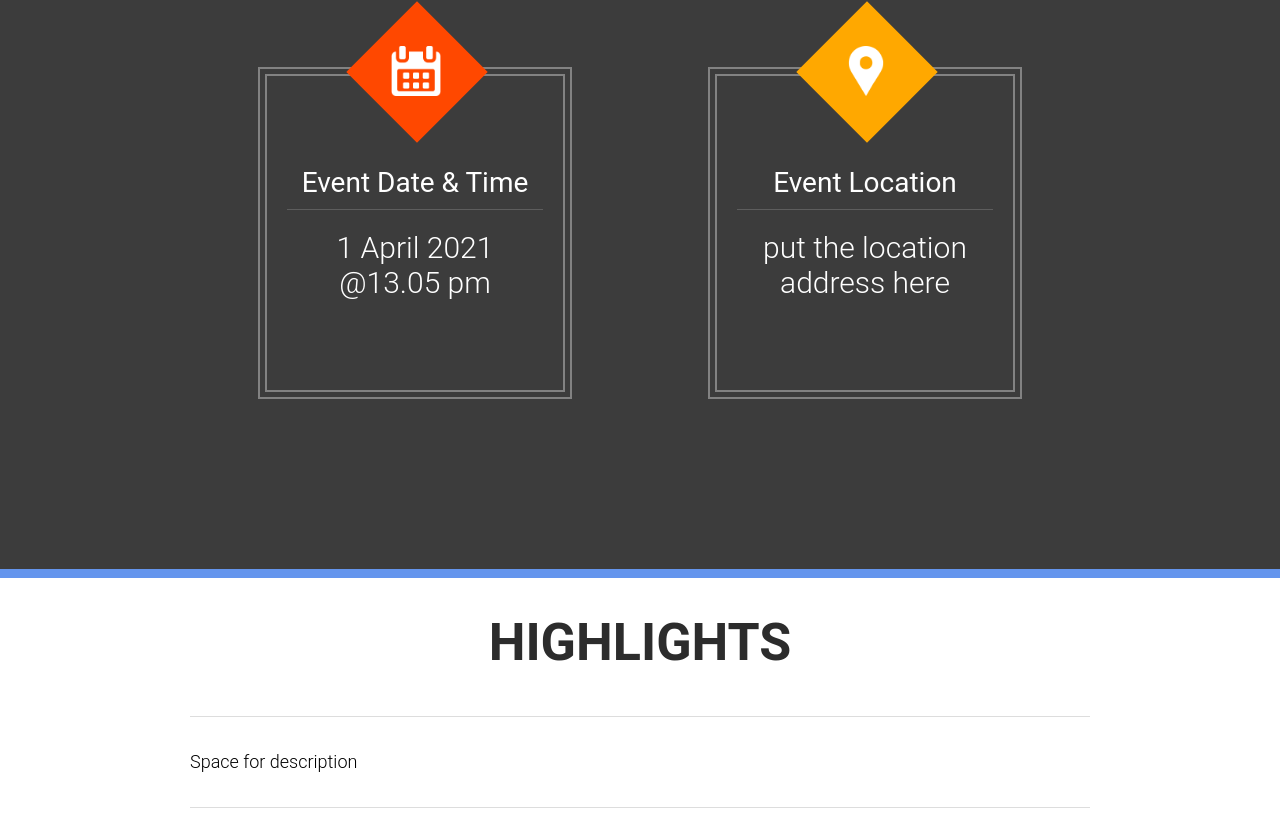
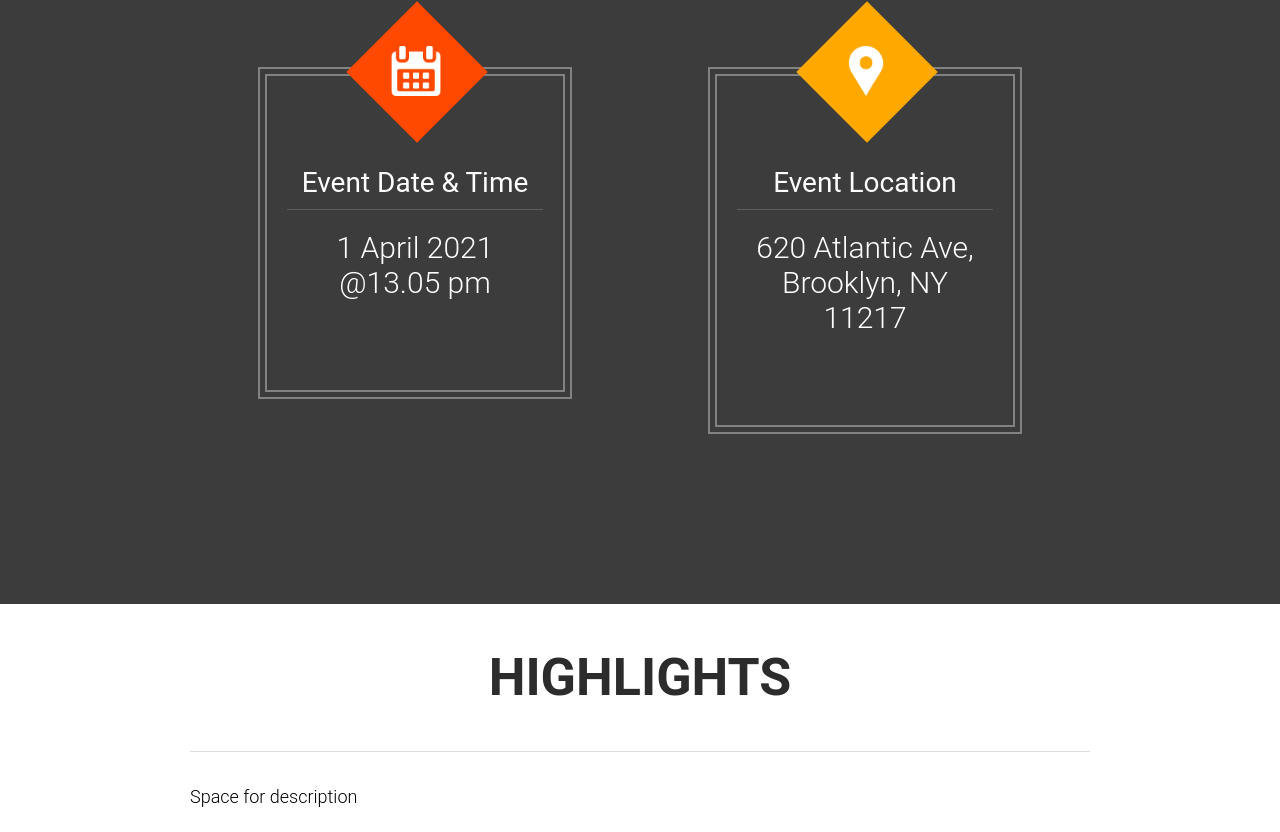
Before and after one commit to jo-kaur/venue_page, a React (Create React App) app: page / in a window 1280 px wide. Shown: the part 922-1754 px from the top of the page. Built offline with nearby package versions, Linux system fonts and the light colour scheme.

Commit message:
corrected the error files and side drawer works

```diff
--- a/src/components/header_footer/Header.js
+++ b/src/components/header_footer/Header.js
@@ -2,7 +2,7 @@ import React,{Component} from 'react';
 
 import AppBar from '@material-ui/core/AppBar';
 import Toolbar from '@material-ui/core/Toolbar';
-import MenuIcon from '@material-ui/core/Menu';
+import MenuIcon from '@material-ui/icons/Menu';
 import IconButton from '@material-ui/core/IconButton';
 
 import SideDrawer from './SideDrawer';
@@ -20,7 +20,7 @@ class Header extends Component{
 
 
     handleScroll=()=>{
-        if(window.scollY>0){
+        if(window.scrollY > 0){
             this.setState({
                 headerShow:true
             })
@@ -43,8 +43,7 @@ class Header extends Component{
             <AppBar
                 position="fixed"
                 style={{
-                    backgroundColor: this.state.headerShow ? '#2f2f2f':
-                    'transparent',
+                    backgroundColor: this.state.headerShow ? '#2f2f2f' : 'transparent',
                     boxShadow: 'none',
                     padding: '10px 0px'
                 }}
@@ -67,7 +66,7 @@ class Header extends Component{
                         </IconButton>
 
                         <SideDrawer
-                            open={this.drawerOpen}
+                            open={this.state.drawerOpen}
                             onClose={(value)=>this.toggleDrawer(value)}
                         />
                 </Toolbar>
--- a/src/components/header_footer/SideDrawer.js
+++ b/src/components/header_footer/SideDrawer.js
@@ -1,5 +1,5 @@
 import React from 'react';
-import{scroller} from 'react-scroll';
+import {scroller} from 'react-scroll';
 
 import Drawer from '@material-ui/core/Drawer';
 import List from '@material-ui/core/List';
--- a/src/components/venueNfo/index.js
+++ b/src/components/venueNfo/index.js
@@ -48,7 +48,7 @@ const VenueNfo=()=>{
                                         Event Location
                                     </div>
                                     <div className="vn_desc">
-                                        put the location address here
+                                        620 Atlantic Ave, Brooklyn, NY 11217
                                     </div>
                                 </div>
                             </div>
```
Also changed, not shown: 1 other file (tests, documents, lock files or other folders).
